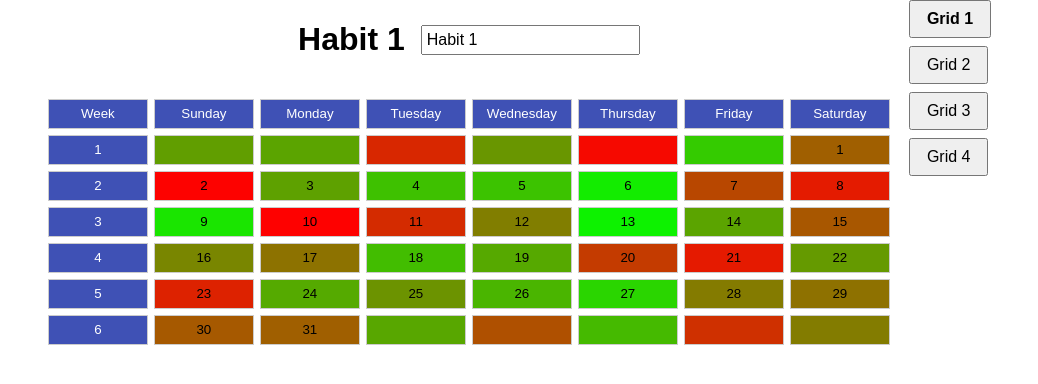
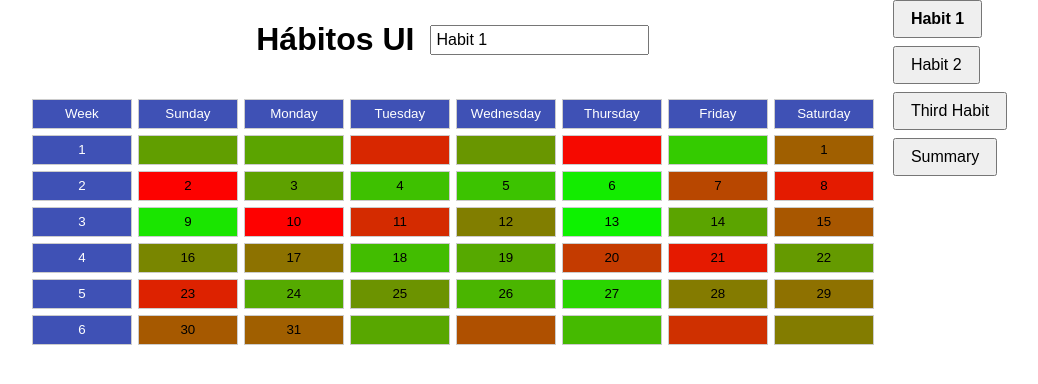
Before and after one commit to iampandor/habitsUI, a React (Create React App) app: page / in a window 1280 px wide. Shown: the top 384 px of the page, without its empty margins (122-1160 px from the left). Built offline with nearby package versions, Linux system fonts and the light colour scheme.

Commit message:
The name in the button is the only one now

```diff
--- a/src/App.js
+++ b/src/App.js
@@ -133,7 +133,7 @@ const initialGrid = [...habitGrids, summaryGrid];
     <div className="App">
       <div className="main-container">
         <div className="title-container">
-          <h1>{getGridTitle()}</h1>
+          <h1>Hábitos UI</h1>
           <input
             className="title-input"
             value={gridTitles[currentGridIndex]}
@@ -162,13 +162,14 @@ const initialGrid = [...habitGrids, summaryGrid];
     </div>
     <div className="grid-switcher">
       {Array.from({ length: gridCount }).map((_, index) => (
+        <div key={index} className="grid-switcher-item">
           <button
-          key={index}
             className={`grid-switcher-button${currentGridIndex === index ? ' active' : ''}`}
             onClick={() => switchToGrid(index)}
           >
-          Grid {index + 1}
+            {gridTitles[index]}
           </button>
+        </div>
       ))}
     </div>
   </div>
```
Lines whose indentation alone changed are shown as unchanged.
